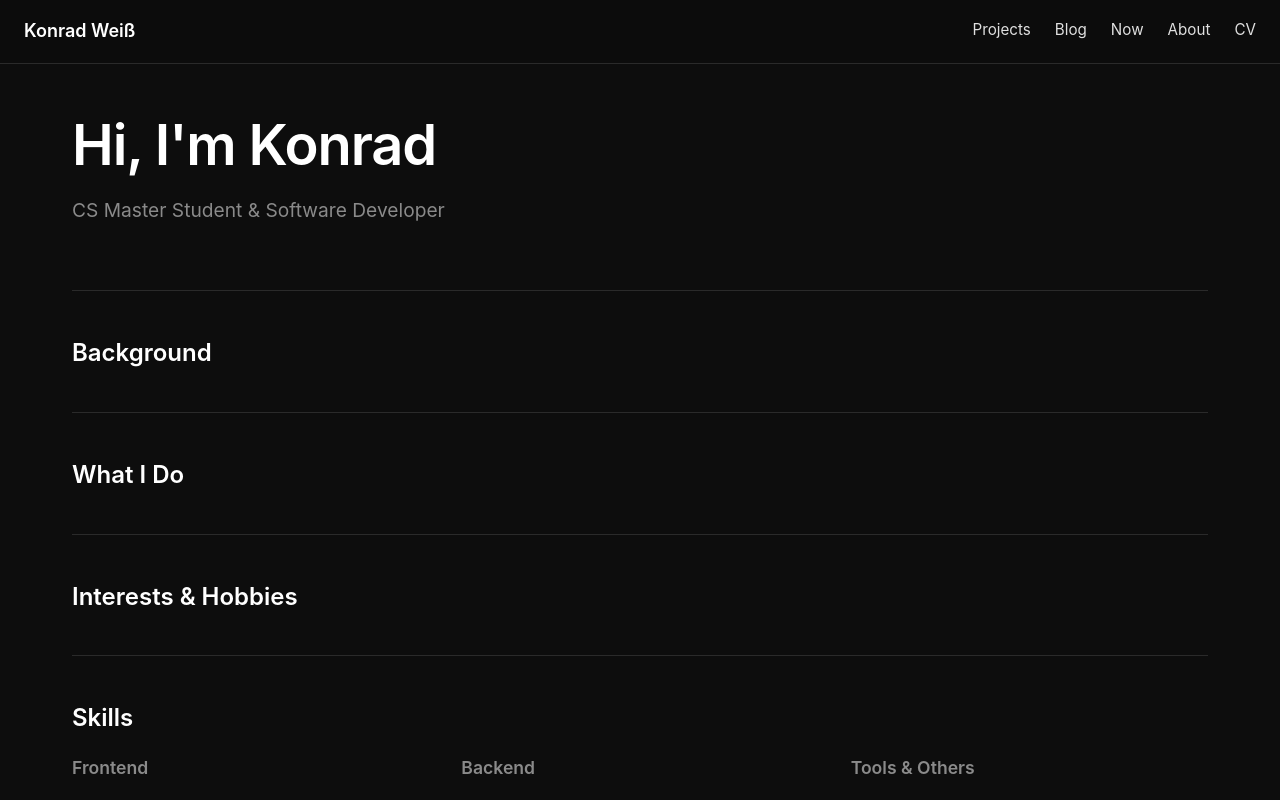
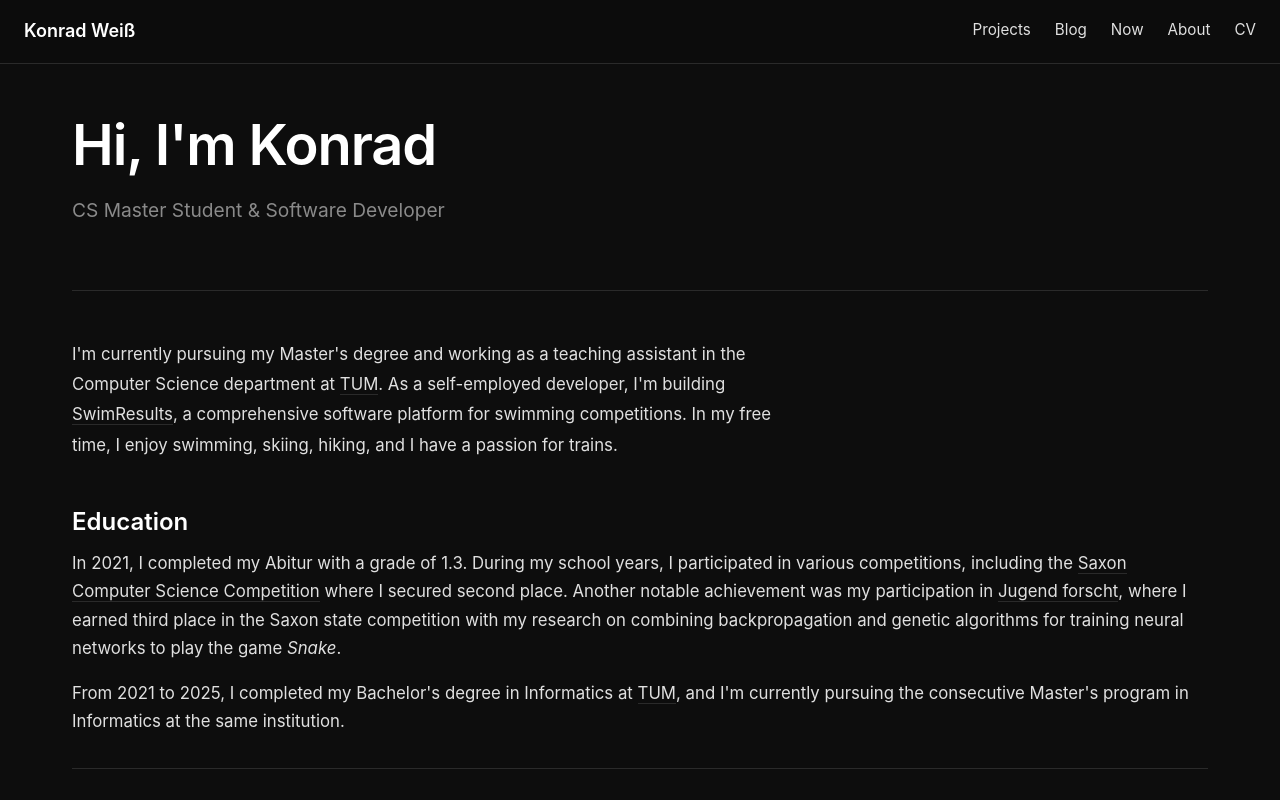
Before and after one commit to konrad2002/konrad2002.de, a Next.js app: page /me in a window 1280 px wide. Shown: the top 800 px of the page. Built offline with nearby package versions, Linux system fonts and the light colour scheme.

Commit message:
add first bio texts

```diff
--- a/public/data/bio.json
+++ b/public/data/bio.json
@@ -2,13 +2,13 @@
   "intro": {
     "title": "Hi, I'm Konrad",
     "subtitle": "CS Master Student & Software Developer",
-    "content": ""
+    "content": "I'm currently pursuing my Master's degree and working as a teaching assistant in the Computer Science department at [TUM](https://tum.de). As a self-employed developer, I'm building [SwimResults](https://swimresults.de), a comprehensive software platform for swimming competitions. In my free time, I enjoy swimming, skiing, hiking, and I have a passion for trains."
   },
   "sections": [
     {
-      "id": "background",
-      "title": "Background",
-      "content": ""
+      "id": "education",
+      "title": "Education",
+      "content": "In 2021, I completed my Abitur with a grade of 1.3. During my school years, I participated in various competitions, including the [Saxon Computer Science Competition](https://iw-sachsen.org/) where I secured second place. Another notable achievement was my participation in [Jugend forscht](https://www.jugend-forscht.de/), where I earned third place in the Saxon state competition with my research on combining backpropagation and genetic algorithms for training neural networks to play the game *Snake*.\n\nFrom 2021 to 2025, I completed my Bachelor's degree in Informatics at [TUM](https://tum.de), and I'm currently pursuing the consecutive Master's program in Informatics at the same institution."
     },
     {
       "id": "experience",
@@ -18,7 +18,7 @@
     {
       "id": "interests",
       "title": "Interests & Hobbies",
-      "content": ""
+      "content": "### Swimming\n\nFor over 15 years, I've been a member of my local swim club \"Schwimmteam Erzgebirge e.V.\" As an active competitive swimmer for most of this time, I also took on the responsibility of managing the club's IT infrastructure, website, and tools starting in 2017. Since 2023, I've served as head of youth and as a member of the board.\n\n### Accordion and Music\n\nMy musical journey began with glockenspiel in kindergarten and melodica in primary school, before I started playing the accordion in 2011. I later joined the accordion orchestra \"Fisarmonicer\", where I played second voice at numerous concerts. In 2018, we traveled to San Francisco together for two memorable performances. After starting my university studies, I had to step back from the orchestra due to time constraints, but music remains an important part of my life."
     }
   ],
   "skills": [
--- a/src/app/me/page.tsx
+++ b/src/app/me/page.tsx
@@ -3,6 +3,7 @@ import Container from "@/components/Container/Container";
 import Hero from "@/components/Hero/Hero";
 import { getBioData } from "@/lib/data";
 import styles from "./me.module.css";
+import MarkdownContent from "@/components/MarkdownContent/MarkdownContent";
 
 export default function MePage() {
     const bioData = getBioData();
@@ -17,12 +18,14 @@ export default function MePage() {
                 />
 
                 <div className={styles.content}>
-                    <p className={styles.introContent}>{bioData.intro.content}</p>
+                    <div className={styles.introContent}>
+                        <MarkdownContent content={bioData.intro.content} />
+                    </div>
 
                     {bioData.sections.map((section) => (
                         <section key={section.id} className={styles.section}>
                             <h2>{section.title}</h2>
-                            <p>{section.content}</p>
+                            <MarkdownContent content={section.content} />
                         </section>
                     ))}
 
```
